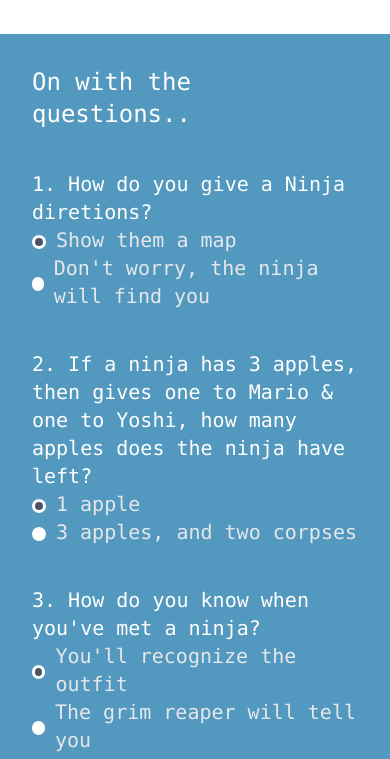
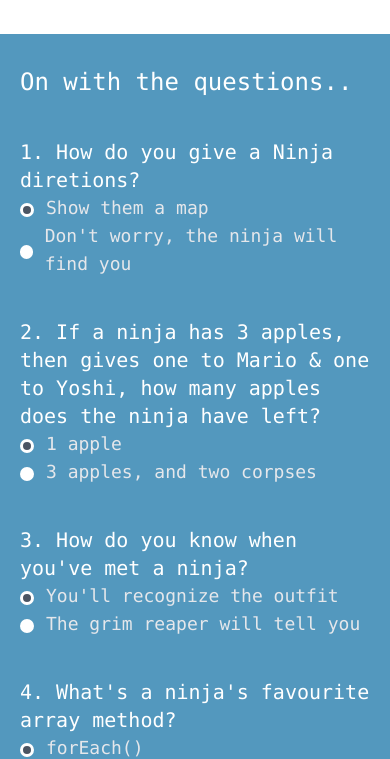
Before and after one commit to Oluwafemi21/Mini-Js-Quiz, a plain HTML site: page index.html in a window 390 px wide. Shown: the part 118-877 px from the top of the page. Drawn offline with nearby package versions, Linux system fonts and the light colour scheme.

Commit message:
fixed font-sizes

```diff
--- a/index.html
+++ b/index.html
@@ -27,7 +27,7 @@
     </header>
 
     <!-- Question Area -->
-    <section class="bg-blue text-white p-8 md:p-20 h-full">
+    <section class="bg-blue text-white py-8 px-5 md:p-20 h-full">
       <h3 class="font-medium text-2xl md:text-4xl">On with the questions..</h3>
       <form class="text-xl">
         <div class="form-control">
--- a/src/style.css
+++ b/src/style.css
@@ -4,15 +4,15 @@
 
 
 .form-check{
-    @apply flex items-center gap-x-2.5 md:pl-10;
+    @apply flex items-center gap-x-3 md:pl-10;
 }
 
 .form-check-input{
-    @apply appearance-none rounded-full h-3.5 w-3.5 border-[3px] border-white bg-white checked:bg-gray-600 checked:border-white focus:outline-none transition duration-100 mt-1 align-top bg-no-repeat bg-center bg-contain float-left cursor-pointer;
+    @apply appearance-none rounded-full h-3.5 w-3.5 border-[3px] border-white bg-white checked:bg-gray-600 checked:border-white focus:outline-none transition duration-100 mt-1 align-top bg-no-repeat bg-center bg-contain cursor-pointer;
 }
 
 .form-check-label{
-    @apply  inline-block text-gray-200 md:text-lg cursor-pointer hover:text-white;
+    @apply  inline-block text-gray-200 text-lg cursor-pointer hover:text-white;
 }
 
 .form-control{
```
Also changed, not shown: public/style.css.
